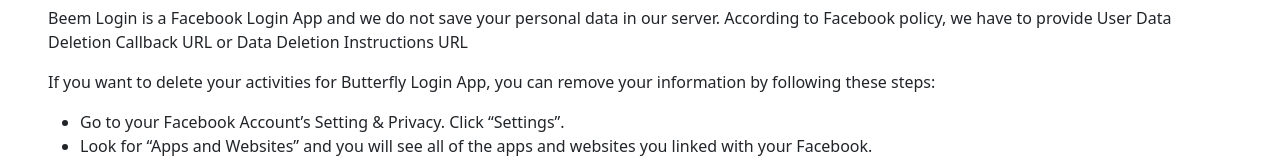
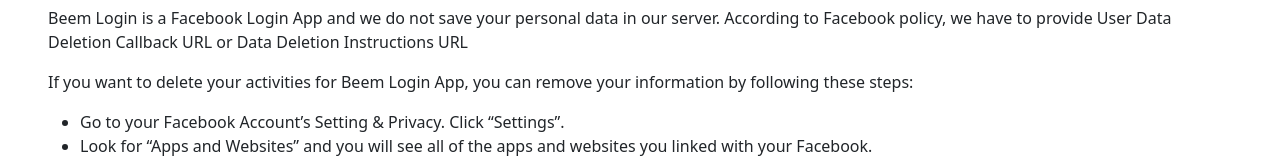
Before and after one commit to incorptoday/beaming-web, a React (Create React App) app: page /data-deletion-instruction in a window 1280 px wide. Shown: the part 240-400 px from the top of the page. Built offline with nearby package versions, Linux system fonts and the light colour scheme.

Commit message:
update text

```diff
--- a/src/pages/DataDeletionInstruction/index.tsx
+++ b/src/pages/DataDeletionInstruction/index.tsx
@@ -9,7 +9,7 @@
       </p>
 
       <p>
-        If you want to delete your activities for Butterfly Login App, you can remove your information by following these steps:
+        If you want to delete your activities for Beem Login App, you can remove your information by following these steps:
       </p>
 
       <ul>
```
